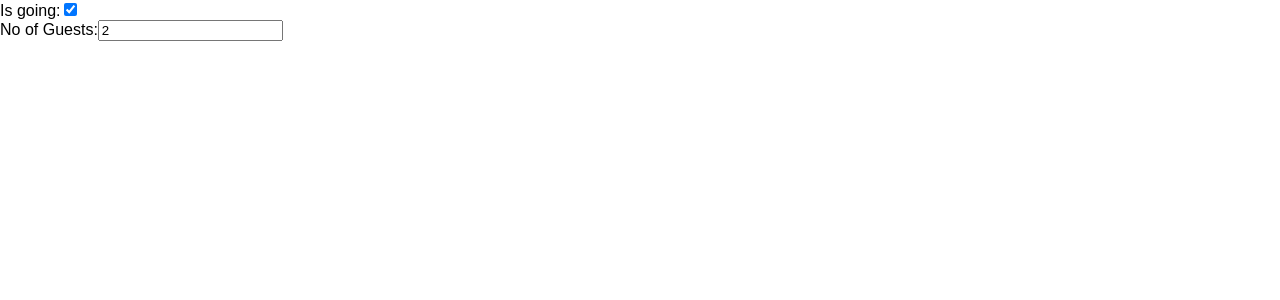
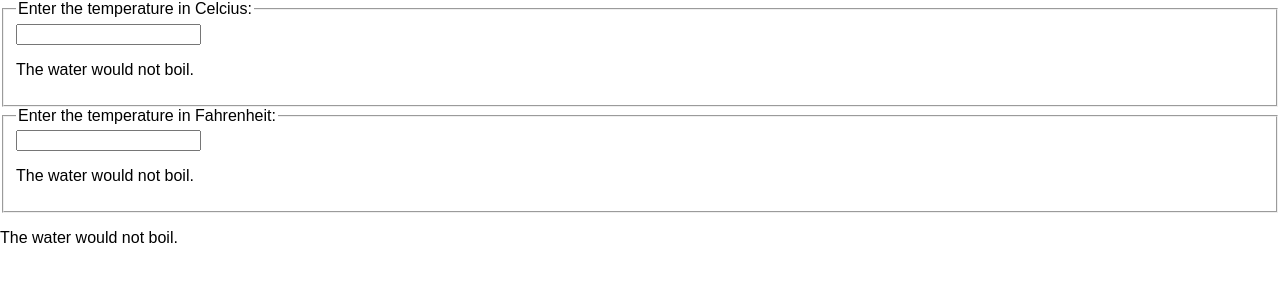
Before and after one commit to yashwin/my-react-app, a React (Create React App) app in the folder my-react-app/: page / in a window 1280 px wide. Shown: the top 300 px of the page. Built offline with nearby package versions, Linux system fonts and the light colour scheme.

Commit message:
lifting state up

```diff
--- a/my-react-app/src/index.js
+++ b/my-react-app/src/index.js
@@ -2,50 +2,97 @@
 import ReactDOM from 'react-dom';
 import './index.css';
 
-class ReservationForm extends React.Component {
+const scaleNames = {
+  c: 'Celcius',
+  f: 'Fahrenheit'
+};
+
+class Calculator extends React.Component {
   constructor(props) {
     super(props);
-    this.state = {
-      isGoing: true,
-      numberOfGuest: 2
-    };
-    this.handleInputChange = this.handleInputChange.bind(this);
+    this.handleCelciusChange = this.handleCelciusChange.bind(this);
+    this.handleFahrenheitChange = this.handleFahrenheitChange.bind(this);
+    this.state = {temperature:'', scale: 'c'};
+  }
+  handleCelciusChange(temperature) {
+    this.setState({scale: 'c', temperature});
   }
 
-  handleInputChange(event) {
-    const target = event.target;
-    const value = target.type === 'checkbox' ? target.checked : target.value;
-    const name = target.name;
-
-    this.setState({
-      [name]: value
-    });
+  handleFahrenheitChange(temperature) {
+    this.setState({scale: 'f', temperature});
   }
 
   render() {
+    const scale = this.state.scale;
+    const temperature = this.state.temperature;
+    const celcius = scale === 'f' ? tryConvert(temperature, toCelcius) : temperature;
+    const fahrenheit = scale === 'c' ? tryConvert(temperature, toFahrenheit): temperature;
     return(
-      <form>
-        <label>
-          Is going:
-          <input name="isGoing"
-            type="checkbox"
-            checked={this.state.isGoing}
-            onChange={this.handleInputChange} />
-        </label>
-        <br />
-        <label>
-          No of Guests:
-          <input name="numberOfGuest"
-            type="number"
-            value={this.state.numberOfGuest}
-            onChange={this.handleInputChange} />
-        </label>
-      </form>
-    )
+      <div>
+        <TemperatureInput scale="c"
+         temperature={celcius}
+         onTemperatureChange={this.handleCelciusChange}
+         />
+        <TemperatureInput scale="f"
+          temperature={fahrenheit}
+          onTemperatureChange={this.handleFahrenheitChange}
+         />
+        <BoilingVerdict
+          celcius={parseFloat(celcius)} />
+      </div>
+    );
+  }
+}
+
+function BoilingVerdict(props) {
+  if(props.celcius >= 100) {
+    return <p> The water would boil </p>
+  }
+  return <p> The water would not boil.</p>
+}
+
+function toCelcius(fahrenheit) {
+  return (fahrenheit - 32) * 5 / 9;
+}
+
+function toFahrenheit(celcius) {
+  return (celcius * 9 /5) + 32;
+}
+
+function tryConvert(temperature, convert) {
+  const input = parseFloat(temperature);
+  if (Number.isNaN(input)) {
+    return '';
+  }
+  const output = convert(input);
+  const rounded = Math.round(output * 1000) / 1000;
+  return rounded.toString();
+}
+
+class TemperatureInput extends React.Component {
+  constructor(props) {
+    super(props);
+    this.state = {temperature: ''};
+    this.handleChange = this.handleChange.bind(this);
+  }
+  handleChange(e) {
+    this.props.onTemperatureChange(e.target.value);
+  }
+  render() {
+    const temperature = this.props.temperature;
+    const scale = this.props.scale;
+    return(
+      <fieldset>
+        <legend>Enter the temperature in {scaleNames[scale]}:</legend>
+        <input value={temperature}
+          onChange={this.handleChange} />
+        <BoilingVerdict celcius={parseFloat(temperature)} />
+      </fieldset>
+    );
   }
 }
 
 ReactDOM.render(
-  <ReservationForm />,
+  <Calculator />,
   document.getElementById('root')
-);
+)
```
